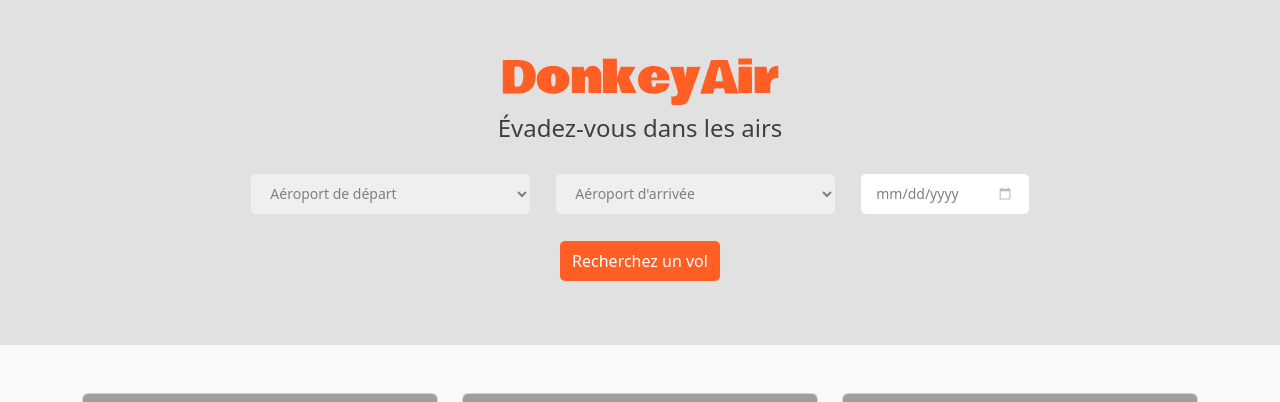
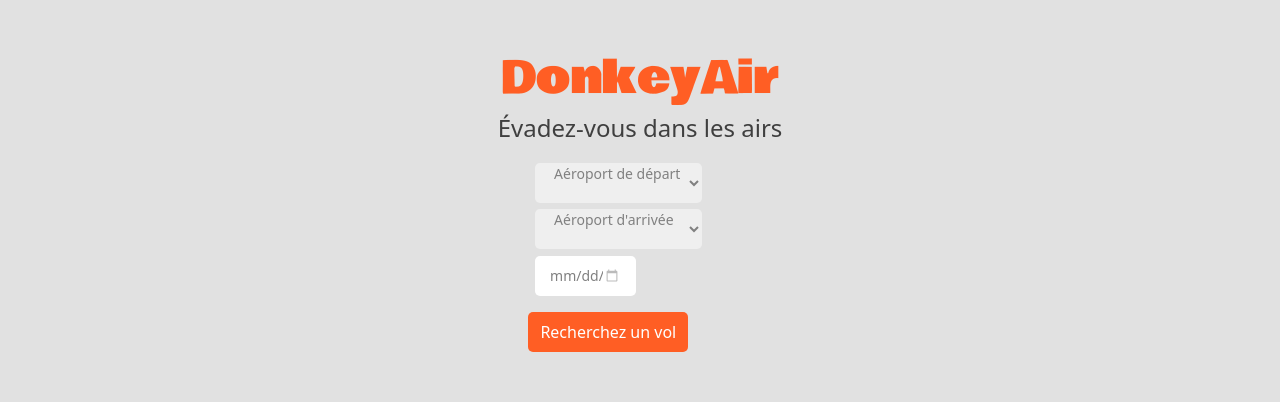
Before and after one commit to thomasbetend/DonkeyAir, a PHP site: page /View/home.php in a window 1280 px wide. Shown: the part 56-458 px from the top of the page. Run offline with PHP 8.4, Linux system fonts and the light colour scheme; the visitor is signed in with stand-in values (Sample User, id 1); data comes from the database, SQL or seed files in the repository; some libraries are stand-ins or nearby versions; grey boxes are pictures that could not be loaded.

Commit message:
modifs css

```diff
--- a/View/header.php
+++ b/View/header.php
@@ -18,6 +18,11 @@
     <link href="./styles.css" rel="stylesheet">
     <script src="https://kit.fontawesome.com/5474cfcdca.js" crossorigin="anonymous"></script>
 
+    <!-- JS link bootstrap-->
+    <script src="https://code.jquery.com/jquery-3.3.1.slim.min.js" integrity="sha384-q8i/X+965DzO0rT7abK41JStQIAqVgRVzpbzo5smXKp4YfRvH+8abtTE1Pi6jizo" crossorigin="anonymous"></script>
+<script src="https://cdn.jsdelivr.net/npm/popper.js@1.14.7/dist/umd/popper.min.js" integrity="sha384-UO2eT0CpHqdSJQ6hJty5KVphtPhzWj9WO1clHTMGa3JDZwrnQq4sF86dIHNDz0W1" crossorigin="anonymous"></script>
+<script src="https://cdn.jsdelivr.net/npm/bootstrap@4.3.1/dist/js/bootstrap.min.js" integrity="sha384-JjSmVgyd0p3pXB1rRibZUAYoIIy6OrQ6VrjIEaFf/nJGzIxFDsf4x0xIM+B07jRM" crossorigin="anonymous"></script>
+
 </head>
 
 
--- a/View/home.php
+++ b/View/home.php
@@ -70,8 +70,8 @@ if($_POST){
         </div>
 
         <form method="POST" class="text-center mt-2 small" id="">
-            <div class="form-group index-search-form">
-                <select name="departure" id="index-select">
+            <div class="form-group index-search-form select-form">
+                <select name="departure" id="index-select" class="select-form">
                     <option value="">Aéroport de départ</option>
                     <?php foreach($airports as $airport): ?>
                         <option value="<?php echo $airport->getId(); ?>" <?php if(!empty($_POST['departure']) && $_POST['departure'] == $airport->getId()) echo "selected"; ?>>
@@ -79,7 +79,7 @@ if($_POST){
                         </option>
                     <?php endforeach; ?>
                 </select>
-                <select name="arrival" id="index-select">
+                <select name="arrival" id="index-select" class="select-form">
                     <option value="">Aéroport d'arrivée</option>
                     <?php foreach($airports as $airport): ?>
                         <option value="<?php echo $airport->getId(); ?>" <?php if(!empty($_POST['arrival']) && $_POST['arrival'] == $airport->getId()) echo "selected"; ?>>
@@ -88,10 +88,10 @@ if($_POST){
                     <?php endforeach; ?>
                 </select>
                 <span class="between-dates"><span>
-                <input type="date" id="final_date" name="final_date" class="index-search-date" value="<?php if(!empty($_POST['final_date'])){echo $_POST['final_date'];} ?>" placeholder="Date de départ" onfocus="(this.type='date')" onblur="(this.type='date')"></input>
+                <input type="date" id="final_date" name="final_date" class="select-form index-search-date" value="<?php if(!empty($_POST['final_date'])){echo $_POST['final_date'];} ?>" placeholder="Date de départ" onfocus="(this.type='date')" onblur="(this.type='date')"></input>
             </div>
             <div class="button-search">
-                <button type="submit" class="btn btn-primary small mt-3 mb-3 pl-4" id="buttonSearch">Recherchez un vol</button>
+                <button type="submit" class="btn btn-primary small mt-3 mb-3 pl-4 select-form" id="buttonSearch">Recherchez un vol</button>
             </div>
         </form>
     </div>
--- a/View/styles.css
+++ b/View/styles.css
@@ -79,6 +79,12 @@ h4 {
 
 .bg-grey-light {
     background-color: rgb(225, 225, 225);
+}
+
+.select-form {
+    display: block;
+    flex-direction: column;
+    margin-left: 40%;
 }
 
 .index-search {
```
